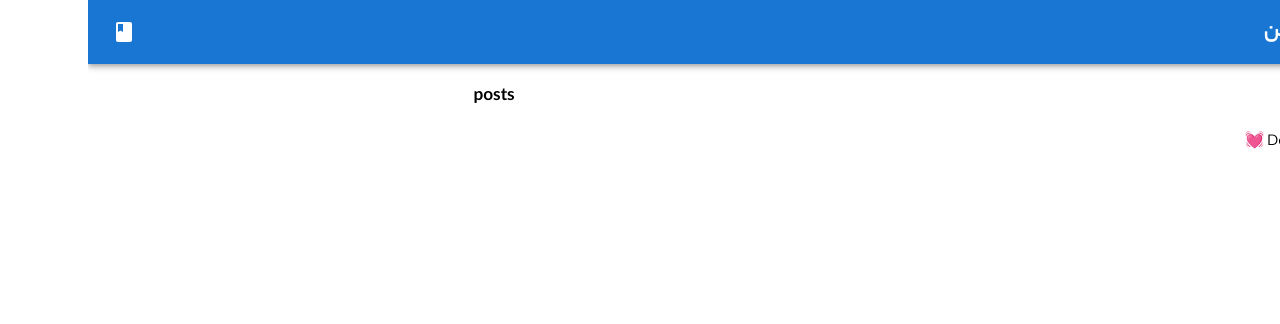
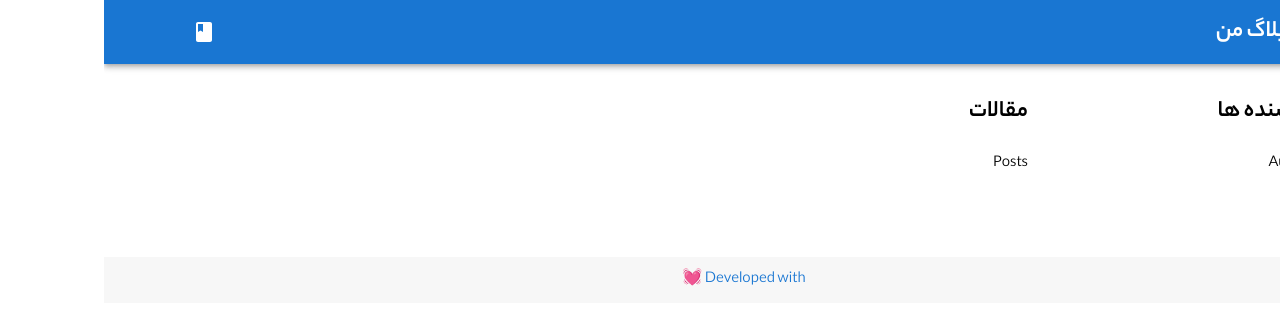
Before and after one commit to ParisaFaridi/blog, a React (Vite) app: page / in a window 1280 px wide. Shown: the top 324 px of the page. Built offline with nearby package versions, Linux system fonts and the light colour scheme.

Commit message:
Implement Header and footer and main components

```diff
--- a/src/App.jsx
+++ b/src/App.jsx
@@ -1,21 +1,12 @@
-import { Grid } from "@mui/material";
-import Footer from "./components/layout/Footer.jsx";
-import Header from "./components/layout/Header.jsx";
+import HomePage from "./components/home/HomePage.jsx";
+import Layout from "./components/layout/Layout.jsx";
 
 function App() {
   return (
     <>
-      <Header />
-
-      <Grid container>
-        <Grid item xs={8}>
-          <h3> authors</h3>
-        </Grid>
-        <Grid item xs={4}>
-          <h3> posts</h3>
-        </Grid>
-      </Grid>
-      <Footer />
+      <Layout>
+        <HomePage />
+      </Layout>
     </>
   );
 }
--- /dev/null
+++ b/src/components/Posts.jsx
@@ -0,0 +1,9 @@
+import React from 'react'
+
+function Posts() {
+  return (
+    <div>Posts</div>
+  )
+}
+
+export default Posts
--- /dev/null
+++ b/src/components/home/HomePage.jsx
@@ -0,0 +1,27 @@
+import { Container, Grid, Typography } from "@mui/material";
+import Authors from "../Authors";
+import Posts from "../Posts";
+
+function HomePage() {
+  return (
+    <Container maxWidth="lg">
+      <Grid container spacing={2}>
+        <Grid item xs={12} md={3} mt={4}>
+          <Typography component="h3" variant="h5" mb={3} fontWeight={700}>
+            نویسنده ها
+          </Typography>
+          <Authors />
+        </Grid>
+        <Grid item xs={12} md={9} mt={4}>
+          {" "}
+          <Typography component="h3" variant="h5" mb={3} fontWeight={700}>
+            مقالات
+          </Typography>
+          <Posts />
+        </Grid>
+      </Grid>
+    </Container>
+  );
+}
+
+export default HomePage;
--- a/src/components/layout/Footer.jsx
+++ b/src/components/layout/Footer.jsx
@@ -1,10 +1,21 @@
+import { Typography } from "@mui/material";
 
 function Footer() {
   return (
-    <div>
-      Developed with 💓
-    </div>
-  )
+    <footer>
+      <Typography
+        component="p"
+        variant="p"
+        bgcolor="#f7f7f7"
+        color="primary"
+        align="center"
+        padding="10px"
+        mt={10}
+      >
+        Developed with 💓
+      </Typography>
+    </footer>
+  );
 }
 
-export default Footer
+export default Footer;
--- a/src/components/layout/Header.jsx
+++ b/src/components/layout/Header.jsx
@@ -1,15 +1,17 @@
-import { AppBar, Toolbar, Typography } from "@mui/material";
+import { AppBar, Container, Toolbar, Typography } from "@mui/material";
 import BookIcon from "@mui/icons-material/Book";
 
 function Header() {
   return (
     <AppBar position="sticky">
+      <Container maxWidth="lg">
         <Toolbar>
           <Typography component="h1" variant="h5" fontWeight="bold" flex={1}>
             وبلاگ من
           </Typography>
           <BookIcon />
         </Toolbar>
+      </Container>
     </AppBar>
   );
 }
--- /dev/null
+++ b/src/components/layout/Layout.jsx
@@ -0,0 +1,14 @@
+import Footer from "./Footer.jsx";
+import Header from "./Header.jsx";
+
+function Layout({ children }) {
+  return (
+    <div>
+      <Header />
+      {children}
+      <Footer />
+    </div>
+  );
+}
+
+export default Layout;
--- a/src/main.jsx
+++ b/src/main.jsx
@@ -8,7 +8,7 @@
 import "./styles/fonts.css";
 
 const client = new ApolloClient({
-  uri: process.env.REACT_APP_GRAPHQL_URI,
+  uri: import.meta.env.VITE_GRAPHQL_URI,
   cache: new InMemoryCache(),
 });
 
```
Also changed, not shown: 1 other file (tests, documents, lock files or other folders). Lines whose indentation alone changed are shown as unchanged.
